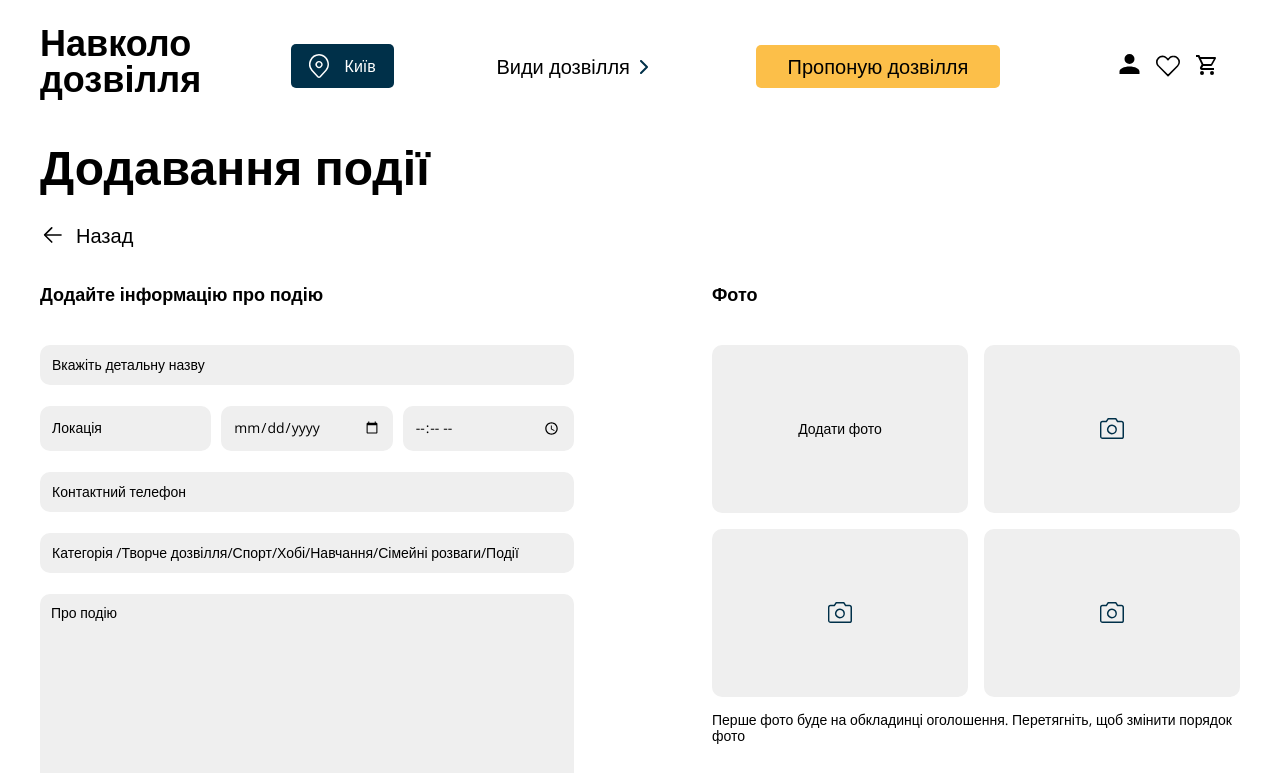
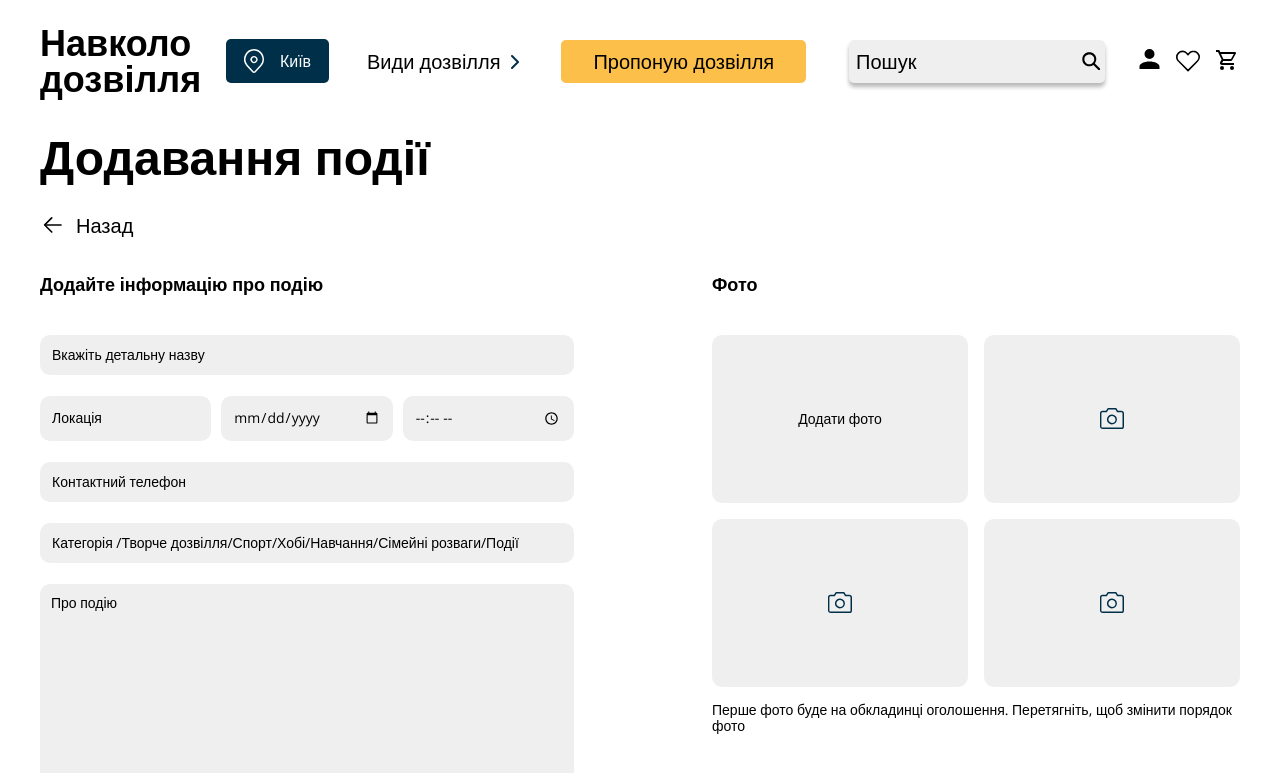
Before and after one commit to Olyazarichna/marketplace, a Next.js app: page /addLaisurePage in a window 1280 px wide. Shown: the top 773 px of the page. Built offline with nearby package versions, Linux system fonts and the light colour scheme.

Commit message:
fix header

```diff
--- a/src/app/addLaisurePage/components/AddActivityForm/AddActivityForm.jsx
+++ b/src/app/addLaisurePage/components/AddActivityForm/AddActivityForm.jsx
@@ -33,7 +33,7 @@ const AddActivityForm = () => {
         break;
 
       default:
-        break;
+        return;
     }
   };
   return (
@@ -41,7 +41,7 @@ const AddActivityForm = () => {
       <h2 className={styles.title}>Додавання події</h2>
       <BtnBack />
 
-      <form className={styles.form}>
+      <form className={styles.form} autoComplete="off">
         <div className={styles.inputWrapper}>
           <h3 className={styles.heading}>Додайте інформацію про подію</h3>
           <input
--- a/src/app/components/ChooseCityModal/ChooseCityModal.jsx
+++ b/src/app/components/ChooseCityModal/ChooseCityModal.jsx
@@ -6,7 +6,7 @@ import getAllCity from '../../services/getAllCity';
 
 const ChooseCityModal = ({ closeCitiesModal, chooseCity }) => {
   const [cities, setCities] = useState([]);
-  const [filteredCities, setFilteredCities] = useState([]);
+  const [filter, setFilter] = useState([]);
   const [searchCity, setSearchCity] = useState('');
   const [selectedCity, setSelectedCity] = useState('');
 
@@ -27,14 +27,14 @@ const ChooseCityModal = ({ closeCitiesModal, chooseCity }) => {
     const filtered = cities.filter(({ uaCityName }) =>
       uaCityName.toLowerCase().startsWith(searchCity.toLowerCase())
     );
-    setFilteredCities(filtered);
+   setFilter(filtered);
   }, [cities, searchCity]);
 
   const handleChange = event => {
     setSearchCity(event.target.value);
   };
 
-  const handleCitySelection = (cityName) => {
+  const selectCity = (cityName) => {
     setSelectedCity(cityName);
     setSearchCity(cityName);
   };
@@ -62,7 +62,7 @@ const ChooseCityModal = ({ closeCitiesModal, chooseCity }) => {
       <ul className={styles.listBtn}>
         {citiesBtn.map(({ id, city }) => (
           <li key={id}>
-            <button className={styles.cityBtn} onClick={() => handleCitySelection(city)}>
+            <button className={styles.cityBtn} onClick={() => selectCity(city)}>
               {city}
             </button>
           </li>
@@ -82,12 +82,12 @@ const ChooseCityModal = ({ closeCitiesModal, chooseCity }) => {
       {searchCity && (
         <div className={styles.filteredCity}>
           <ul className={styles.filteredCity__list}>
-            {filteredCities?.map(({ geonameId, uaCityName }) => {
+            {filter?.map(({ geonameId, uaCityName }) => {
               return (
                 <li key={geonameId} className={styles.filteredCity__item}>
                   <button
                     className={styles.filteredCity__btn}
-                    onClick={() => handleCitySelection(uaCityName)}
+                    onClick={() => selectCity(uaCityName)}
                   >
                     {uaCityName}
                   </button>
--- a/src/app/components/Header/Header.jsx
+++ b/src/app/components/Header/Header.jsx
@@ -3,18 +3,15 @@ import styles from './Header.module.scss';
 import Link from 'next/link';
 import { useState, useEffect } from 'react';
 import Backdrop from '../Backdrop/Backdrop';
-import ChooseCityModal from '../ChooseCityModal/ChooseCityModal';
 import ConfirmationModal from '../ConfirmationModal/ConfirmationModal';
 import SearchForm from '../SearchForm/SearchForm';
 
-const Header = ({ city, openCityModal, handleModalToggle, chooseCity }) => {
+const Header = ({ city, openCityModal }) => {
   const [showCategory, setShowCategory] = useState(false);
   const [token, setToken] = useState(
     typeof localStorage !== 'undefined' ? localStorage.getItem('authToken') || '' : ''
   );
-
-  const [showCityModal, setShowCityModal] = useState(false);
-  const [showConfirmationModal, setShowConfirmationModal] = useState(false);
+  const [showLogoutConfirmationModal, setShowLogoutConfirmationModal] = useState(false);
   const [showNavigation, setShowNavigation] = useState(false);
   const [showSearchField, setShowSearchField] = useState(false);
 
@@ -35,8 +32,11 @@ const Header = ({ city, openCityModal, handleModalToggle, chooseCity }) => {
   };
 
   const logout = () => {
-    setShowConfirmationModal(false);
+    setShowLogoutConfirmationModal(false);
     setToken('');
+  };
+  const toggleSearchField = () => {
+    setShowSearchField(!showSearchField);
   };
 
   return (
@@ -92,7 +92,7 @@ const Header = ({ city, openCityModal, handleModalToggle, chooseCity }) => {
         Пропоную дозвілля
       </Link>
       {showSearchField && (
-        <button className={styles.closeBtn} onClick={() => setShowSearchField(false)}>
+        <button className={styles.closeBtn} onClick={toggleSearchField}>
           <svg
             xmlns="http://www.w3.org/2000/svg"
             width="22"
@@ -110,15 +110,12 @@ const Header = ({ city, openCityModal, handleModalToggle, chooseCity }) => {
           </svg>
         </button>
       )}
-      {!showSearchField && (
-        <button className={styles.openBtn} onClick={() => setShowSearchField(true)}>
+        <button className={styles.openBtn} onClick={toggleSearchField}>
           <svg xmlns="http://www.w3.org/2000/svg" width="18" height="18">
             <path d="m18.2 19.8-6.8-6.9a6.5 6.5 0 0 1-4.1 1.4c-2 0-3.6-.6-5-2s-2-3-2-5 .6-3.6 2-5 3-2 5-2 3.6.6 5 2 2 3 2 5a6.6 6.6 0 0 1-1.4 4.1l6.8 6.8-1.5 1.6Zm-11-7.6c1.4 0 2.6-.5 3.5-1.5 1-.9 1.5-2 1.5-3.4s-.5-2.5-1.5-3.5c-.9-1-2-1.4-3.4-1.4S4.8 3 3.8 3.8c-1 1-1.4 2.1-1.4 3.5 0 1.3.5 2.5 1.4 3.4 1 1 2.1 1.5 3.5 1.5Z" />
           </svg>
         </button>
-      )}
-      {showSearchField && <SearchForm />}
-
+      <SearchForm showSearchField={showSearchField} />
       <ul className={showNavigation ? styles.btnListNav : styles.btnList}>
         <li className={styles.btnList__item}>
           <button className={styles.locationNav} onClick={openCityModal}>
@@ -127,7 +124,10 @@ const Header = ({ city, openCityModal, handleModalToggle, chooseCity }) => {
         </li>
         <li className={styles.btnList__item}>
           {token ? (
-            <button className={styles.btnList__btn} onClick={handleModalToggle}>
+            <button
+              className={styles.btnList__btn}
+              onClick={() => setShowLogoutConfirmationModal(true)}
+            >
               <svg
                 className={styles.btnList__icon}
                 xmlns="http://www.w3.org/2000/svg"
@@ -180,20 +180,12 @@ const Header = ({ city, openCityModal, handleModalToggle, chooseCity }) => {
           </Link>
         </li>
       </ul>
-      {showCityModal && (
-        <Backdrop>
-          <ChooseCityModal
-            closeCitiesModal={() => setShowCityModal(false)}
-            chooseCity={chooseCity}
-          />
-        </Backdrop>
-      )}
-      {showConfirmationModal && (
+      {showLogoutConfirmationModal && (
         <Backdrop>
           <ConfirmationModal
-            closeModal={handleModalToggle}
+            closeModal={() => setShowLogoutConfirmationModal(false)}
             handleBtnYes={logout}
-            handleBtnNo={handleModalToggle}
+            handleBtnNo={() => setShowLogoutConfirmationModal(false)}
             title="Бажаєте вийти з акаунта?"
           />
         </Backdrop>
--- a/src/app/components/Header/Header.module.scss
+++ b/src/app/components/Header/Header.module.scss
@@ -4,6 +4,7 @@
   align-items: center;
   justify-content: space-between;
   padding-top: 25px;
+  margin-bottom: 10px;
 }
 .btn {
   display: block;
@@ -18,7 +19,7 @@
   font-weight: 700;
   line-height: 1;
   transition: all ease-in-out 300ms;
-  margin-bottom: 10px;
+  font-size: 14px;
   @include mq(tablet) {
     font-size: 16px;
     width: 168px;
@@ -199,6 +200,9 @@
   }
 }
 .openBtn {
+  position: absolute;
+  top:25px;
+  right: 16px;
   background-color: transparent;
   border-color: transparent;
   @include mq(tablet) {
@@ -208,7 +212,7 @@
 .closeBtn {
   position: absolute;
   top: 0;
-  right: 0;
+  right: 16px;
   background-color: transparent;
   border-color: transparent;
   @include mq(tablet) {
@@ -223,7 +227,6 @@
   left: 0;
   width: 100%;
   height: 100%;
-  padding: 20px 20px;
   background-color: rgba($color: #003049, $alpha: 0.9);
   @include mq(tablet) {
     position: static;
--- a/src/app/components/SearchForm/SearchForm.jsx
+++ b/src/app/components/SearchForm/SearchForm.jsx
@@ -1,6 +1,6 @@
 import styles from './SearchForm.module.scss';
 import { useState } from 'react';
-const SearchForm = () => {
+const SearchForm = ({showSearchField}) => {
   const [search, setSearch] = useState('');
 
   const handleSubmit = event => {
@@ -8,12 +8,11 @@ const SearchForm = () => {
     alert('Пошук');
   };
   return (
-    <form className={styles.formWrapper} onSubmit={handleSubmit}>
+    <form className={styles.formWrapper} onSubmit={handleSubmit} autoComplete="off">
       <input
         type="text"
         placeholder="Пошук"
-        className={styles.input}
-        autoComplete="off"
+        className={showSearchField ? styles.inputMob : styles.input}
         autoFocus
         value={search}
         onChange={e => setSearch(e.target.value)}
--- a/src/app/components/SearchForm/SearchForm.module.scss
+++ b/src/app/components/SearchForm/SearchForm.module.scss
@@ -3,10 +3,10 @@
 .formWrapper {
   position: relative;
 }
-.input {
+.inputMob {
   position: absolute;
   top: 26px;
-  right: 20px;
+  right: 0;
   display: block;
   width: 286px;
   padding: 10px 25px 10px 5px;
@@ -15,7 +15,31 @@
   border-color: transparent;
   transition: all ease-in-out 300ms;
   outline: none;
+  &:hover,
+  &:focus {
+    cursor: pointer;
+    box-shadow: 0 4px 4px 0 rgba(0, 0, 0, 0.28);
+  }
+  &::placeholder {
+    color: #000000;
+  }
   @include mq(tablet) {
+    display: none;
+  }
+}
+.input {
+  display: none;
+  @include mq(tablet) {
+    display: block;
+    position: absolute;
+    top: 26px;
+    right: 0;
+    padding: 10px 25px 10px 5px;
+    border-radius: 5px;
+    background-color: #efefef;
+    border-color: transparent;
+    transition: all ease-in-out 300ms;
+    outline: none;
     position: static;
     width: 256px;
     margin-left: 16px;
@@ -36,13 +60,14 @@
 }
 
 .searchBtn {
-  position: absolute;
-  top: 35px;
-  right: 27px;
-  padding: 0;
-  background-color: transparent;
-  border-color: transparent;
+  display: none;
+
   @include mq(tablet) {
+    display: block;
+    position: absolute;
+    padding: 0;
+    background-color: transparent;
+    border-color: transparent;
     top: 10px;
     right: 3px;
   }
```
Also changed, not shown: src/app/page.js (+3 -8 lines).
